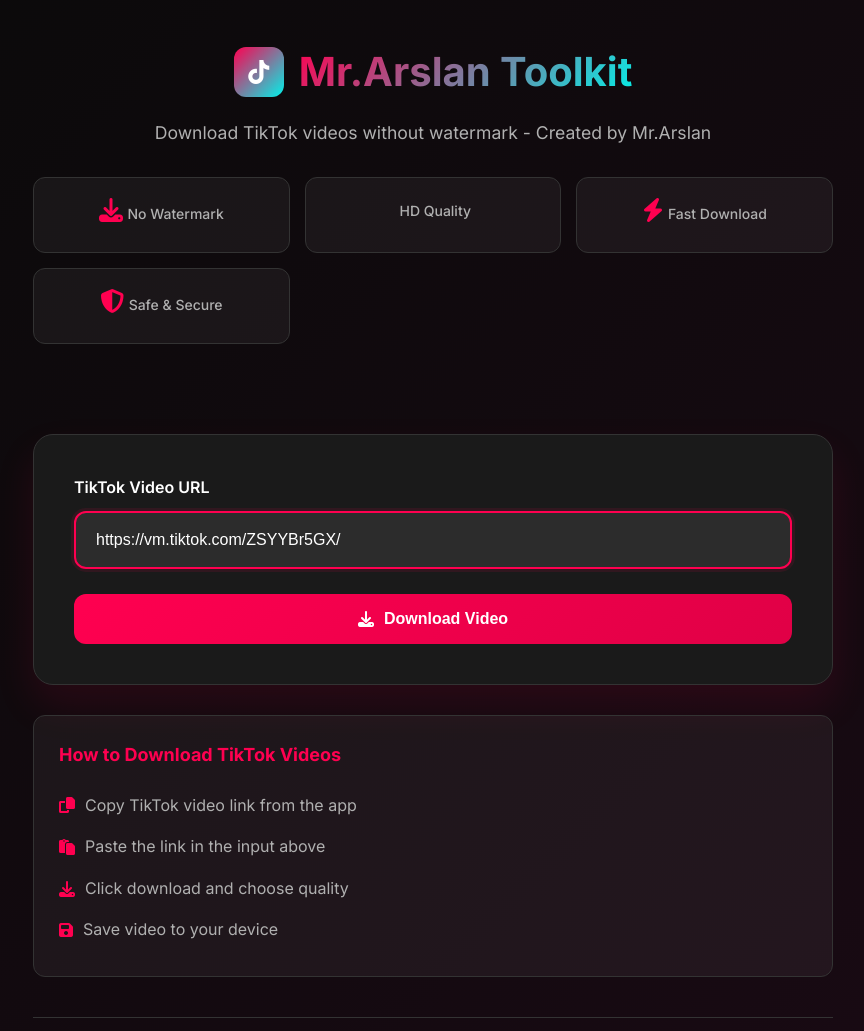
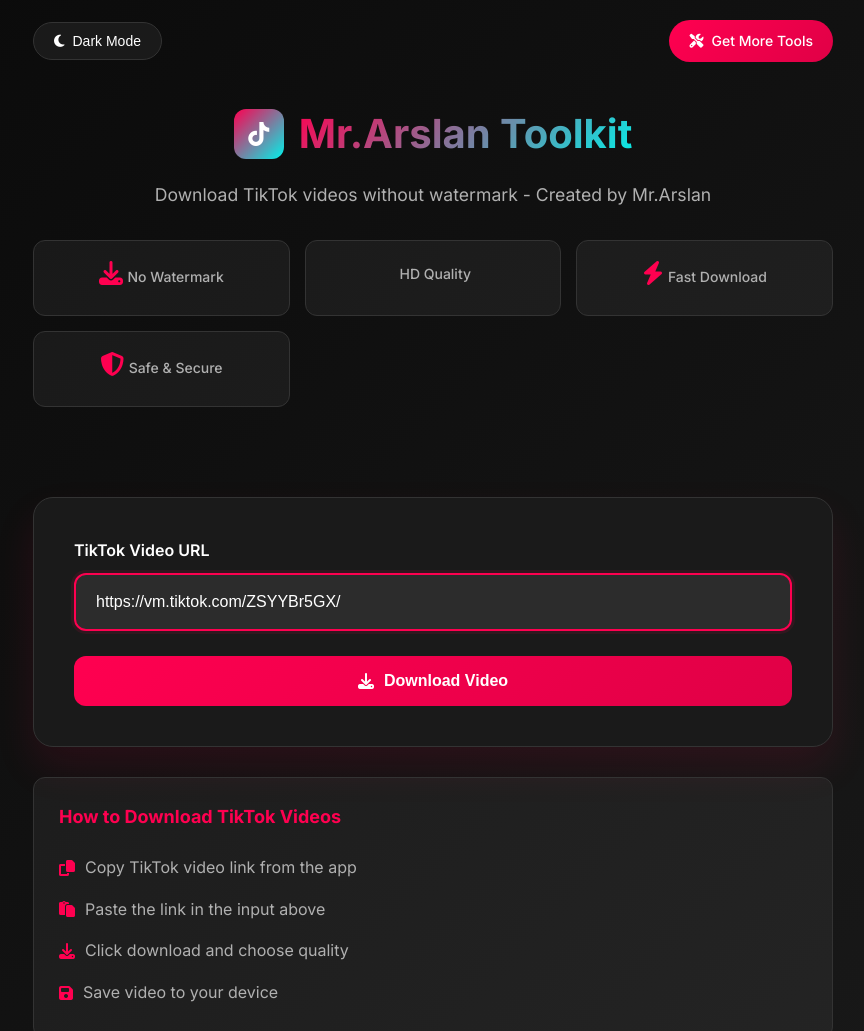
Before and after one commit to animebot12/tiktok-downloader, a plain HTML site: page tiktok-downloader.html in a window 1280 px wide. Shown: the top 1031 px of the page, without its empty margins (207-1071 px from the left). Drawn offline with Linux system fonts and the light colour scheme; no server answers; some icons are missing.

Commit message:
Update tiktok-downloader.html

```diff
--- a/tiktok-downloader.html
+++ b/tiktok-downloader.html
@@ -19,6 +19,18 @@
             --shadow: rgba(255, 0, 80, 0.1);
         }
 
+        [data-theme="light"] {
+            --primary: #ff0050;
+            --primary-dark: #e00046;
+            --secondary: #00f2ea;
+            --background: #ffffff;
+            --surface: #f8f9fa;
+            --text-primary: #1a1a1a;
+            --text-secondary: #666666;
+            --border: #e0e0e0;
+            --shadow: rgba(255, 0, 80, 0.1);
+        }
+
         * {
             margin: 0;
             padding: 0;
@@ -27,16 +39,65 @@
 
         body {
             font-family: 'Inter', sans-serif;
-            background: linear-gradient(135deg, var(--background) 0%, #1a0a14 100%);
+            background: linear-gradient(135deg, var(--background) 0%, var(--surface) 100%);
             color: var(--text-primary);
             min-height: 100vh;
             padding: 20px;
             line-height: 1.6;
+            transition: all 0.3s ease;
         }
 
         .container {
             max-width: 800px;
             margin: 0 auto;
+        }
+
+        /* Header Styles */
+        .header-top {
+            display: flex;
+            justify-content: space-between;
+            align-items: center;
+            margin-bottom: 20px;
+        }
+
+        .theme-toggle {
+            background: var(--surface);
+            border: 1px solid var(--border);
+            border-radius: 50px;
+            padding: 10px 20px;
+            color: var(--text-primary);
+            cursor: pointer;
+            transition: all 0.3s ease;
+            display: flex;
+            align-items: center;
+            gap: 8px;
+            font-size: 14px;
+        }
+
+        .theme-toggle:hover {
+            background: var(--primary);
+            color: white;
+        }
+
+        .tools-btn {
+            background: linear-gradient(135deg, var(--primary), var(--primary-dark));
+            color: white;
+            border: none;
+            border-radius: 50px;
+            padding: 10px 20px;
+            cursor: pointer;
+            transition: all 0.3s ease;
+            text-decoration: none;
+            display: flex;
+            align-items: center;
+            gap: 8px;
+            font-size: 14px;
+            font-weight: 500;
+        }
+
+        .tools-btn:hover {
+            transform: translateY(-2px);
+            box-shadow: 0 5px 15px rgba(255, 0, 80, 0.3);
         }
 
         .header {
@@ -92,6 +153,12 @@
             background: rgba(255, 255, 255, 0.05);
             border-radius: 12px;
             border: 1px solid var(--border);
+            transition: all 0.3s ease;
+        }
+
+        .feature:hover {
+            transform: translateY(-2px);
+            box-shadow: 0 5px 15px var(--shadow);
         }
 
         .feature i {
@@ -106,6 +173,7 @@
             font-weight: 500;
         }
 
+        /* Download Card */
         .download-card {
             background: var(--surface);
             border-radius: 20px;
@@ -113,6 +181,7 @@
             box-shadow: 0 20px 40px var(--shadow);
             border: 1px solid var(--border);
             margin-bottom: 30px;
+            transition: all 0.3s ease;
         }
 
         .input-group {
@@ -189,6 +258,19 @@
             box-shadow: 0 10px 25px rgba(37, 211, 102, 0.3);
         }
 
+        .btn-secondary {
+            background: transparent;
+            border: 2px solid var(--border);
+            color: var(--text-primary);
+        }
+
+        .btn-secondary:hover {
+            background: var(--primary);
+            color: white;
+            border-color: var(--primary);
+        }
+
+        /* Result Section */
         .result {
             margin-top: 30px;
             display: none;
@@ -266,6 +348,7 @@
             color: var(--text-secondary);
         }
 
+        /* Loading and Messages */
         .loading {
             display: none;
             text-align: center;
@@ -304,12 +387,14 @@
             margin-top: 20px;
         }
 
+        /* Instructions */
         .instructions {
             background: rgba(255, 255, 255, 0.05);
             border-radius: 12px;
             padding: 25px;
             margin-top: 30px;
             border: 1px solid var(--border);
+            transition: all 0.3s ease;
         }
 
         .instructions h3 {
@@ -335,6 +420,7 @@
             color: var(--primary);
         }
 
+        /* Footer */
         .footer {
             text-align: center;
             margin-top: 40px;
@@ -433,6 +519,12 @@
             .features {
                 grid-template-columns: 1fr;
             }
+
+            .header-top {
+                flex-direction: column;
+                gap: 15px;
+                text-align: center;
+            }
         }
     </style>
 </head>
@@ -467,6 +559,17 @@
 
     <!-- Main Content -->
     <div class="container">
+        <!-- Header Top with Theme Toggle and Tools Button -->
+        <div class="header-top">
+            <button class="theme-toggle" onclick="toggleTheme()">
+                <i class="fas fa-moon"></i> Dark Mode
+            </button>
+
+            <a href="#" class="tools-btn" id="toolsLink">
+                <i class="fas fa-tools"></i> Get More Tools
+            </a>
+        </div>
+
         <div class="header">
             <div class="logo">
                 <div class="logo-icon">
@@ -571,6 +674,7 @@
         const commentsCount = document.getElementById('commentsCount');
         const sharesCount = document.getElementById('sharesCount');
         const downloadOptions = document.getElementById('downloadOptions');
+        const toolsLink = document.getElementById('toolsLink');
 
         // Share wall elements
         const shareWall = document.getElementById('shareWall');
@@ -582,6 +686,41 @@
         let downloadCount = 0;
         const maxDownloads = 5;
         let userIP = '';
+
+        // Theme management
+        function initTheme() {
+            const savedTheme = localStorage.getItem('theme') || 'dark';
+            document.documentElement.setAttribute('data-theme', savedTheme);
+            updateThemeButton(savedTheme);
+        }
+
+        function toggleTheme() {
+            const currentTheme = document.documentElement.getAttribute('data-theme');
+            const newTheme = currentTheme === 'dark' ? 'light' : 'dark';
+
+            document.documentElement.setAttribute('data-theme', newTheme);
+            localStorage.setItem('theme', newTheme);
+            updateThemeButton(newTheme);
+        }
+
+        function updateThemeButton(theme) {
+            const themeToggle = document.querySelector('.theme-toggle');
+            if (theme === 'dark') {
+                themeToggle.innerHTML = '<i class="fas fa-moon"></i> Dark Mode';
+            } else {
+                themeToggle.innerHTML = '<i class="fas fa-sun"></i> Light Mode';
+            }
+        }
+
+        // Tools link setup
+        function setupToolsLink() {
+            // You can update this URL later when you have more tools
+            toolsLink.href = '#';
+            toolsLink.onclick = function(e) {
+                e.preventDefault();
+                alert('More tools coming soon! Stay tuned.');
+            };
+        }
 
         // Initialize session and get IP
         async function initializeSession() {
@@ -836,8 +975,10 @@
             }
         });
 
-        // Initialize
+        // Initialize everything
         document.addEventListener('DOMContentLoaded', function() {
+            initTheme();
+            setupToolsLink();
             initializeSession();
             videoUrlInput.focus();
         });
```
